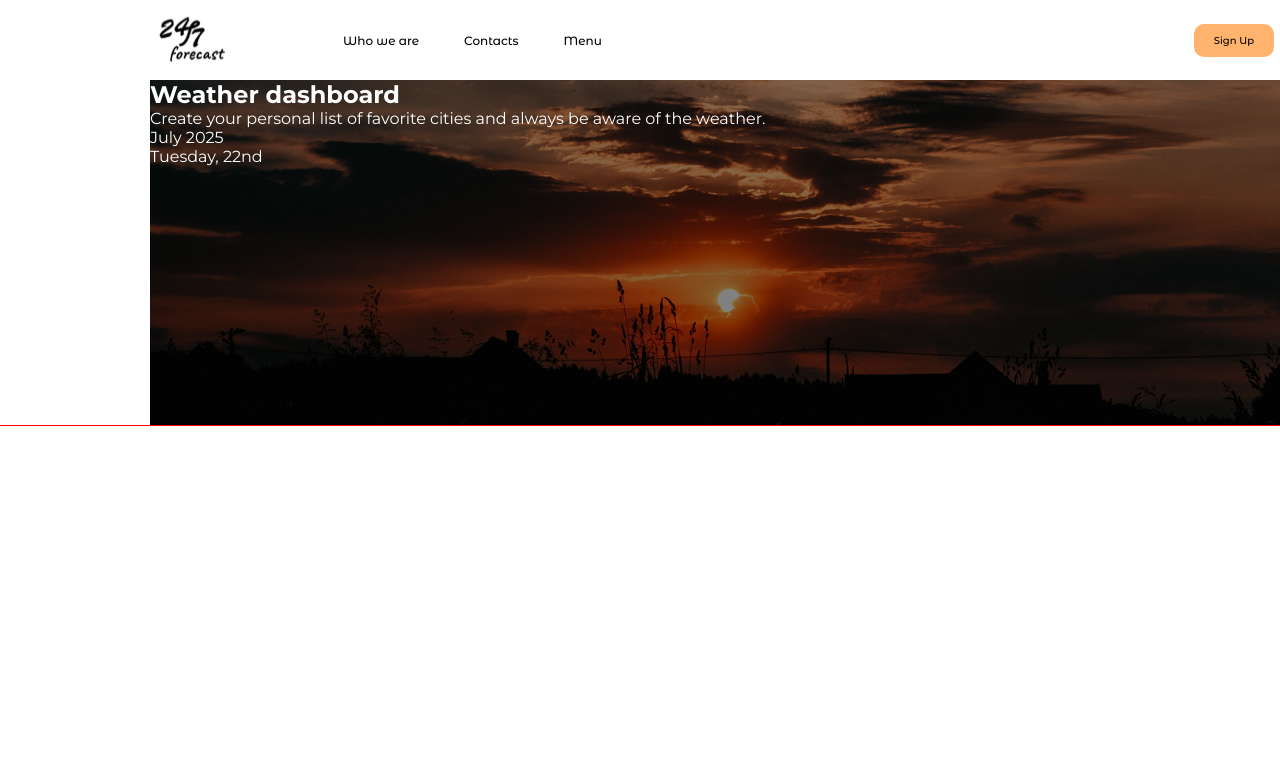
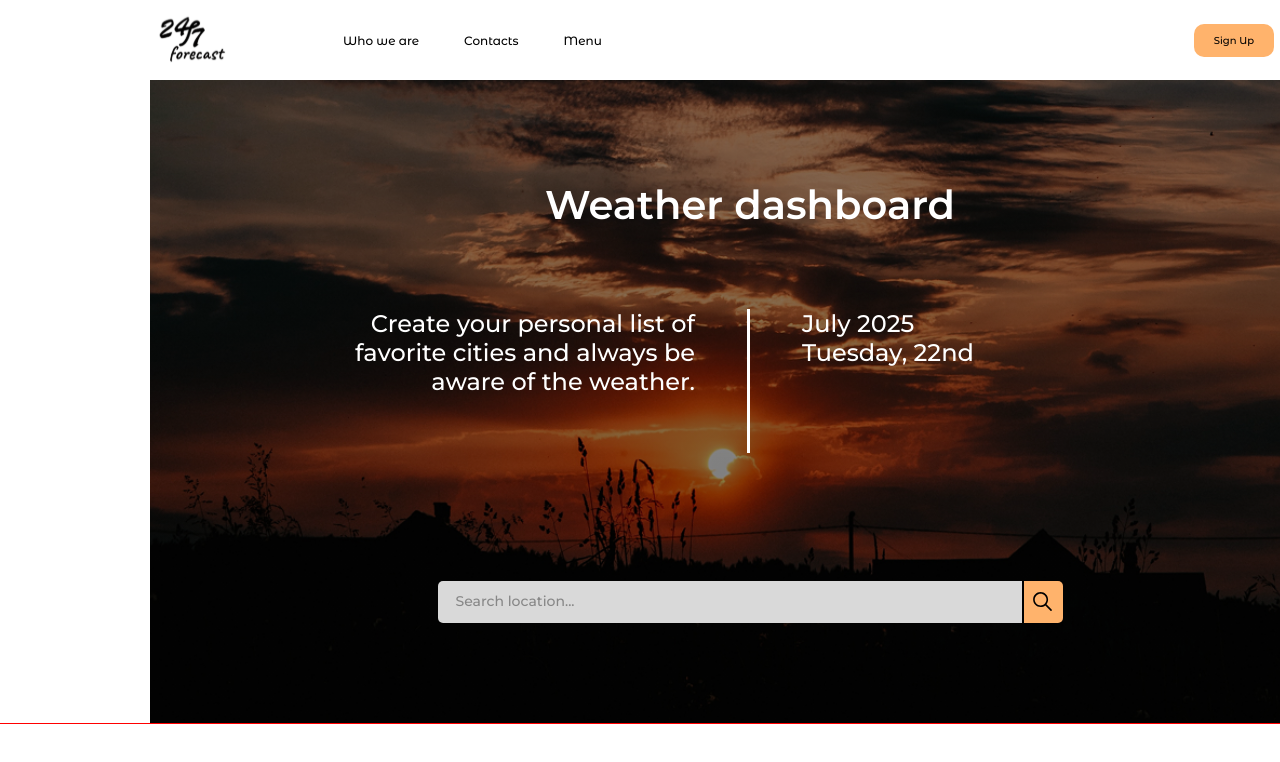
Before and after one commit to sanchousser/weather-dashboard, a React (Create React App) app: page / in a window 1280 px wide. Shown: the top 762 px of the page. Built offline with nearby package versions, Linux system fonts and the light colour scheme.

Commit message:
upd hero

```diff
--- a/src/components/App.jsx
+++ b/src/components/App.jsx
@@ -4,9 +4,11 @@ import Hero from './Hero/Hero';
 
 export const App = () => {
   return (
-    <Container>
-      <Header />
-      <Hero />
-    </Container>
+    <>
+      <Container>
+        <Header />
+        <Hero />
+      </Container>
+    </>
   );
 };
--- a/src/components/Hero/Hero.jsx
+++ b/src/components/Hero/Hero.jsx
@@ -1,4 +1,5 @@
 import { format } from 'date-fns';
+import { IoIosSearch } from 'react-icons/io';
 import css from './Hero.module.css';
 
 export default function Hero({ date = new Date() }) {
@@ -8,15 +9,32 @@ export default function Hero({ date = new Date() }) {
   return (
     <section className={css.hero__section}>
       <h1 className={css.hero__title}>Weather dashboard</h1>
-      <div className={css.line}></div>
-      <p>
-        Create your personal list of favorite cities and always be aware of the
-        weather.
-      </p>
-      <p className={css.hero__data}>
-        {line1} <br />
-        {line2}
-      </p>
+      <div className={css.hero__thumb}>
+        <div className={css.line__mobile}></div>
+        <div className={css.hero__box}>
+          <p className={css.hero__text}>
+            Create your personal list of favorite cities and always be aware of
+            the weather.
+          </p>
+          <div className={css.line}></div>
+
+          <p className={css.hero__data}>
+            {line1} <br />
+            {line2}
+          </p>
+        </div>
+      </div>
+
+      <form className={css.hero__form}>
+        <input
+          className={css.hero__input}
+          type="text"
+          placeholder="Search location..."
+        />
+        <button className={css.hero__btn} type="button">
+          <IoIosSearch className={css.hero__icon} />
+        </button>
+      </form>
     </section>
   );
 }
--- a/src/components/Hero/Hero.module.css
+++ b/src/components/Hero/Hero.module.css
@@ -1,5 +1,5 @@
 .hero__section {
-  height: 345px;
+  /* height: 345px; */
   background-image: linear-gradient(rgba(0, 0, 0, 0.48), rgba(0, 0, 0, 0.48)),
     url(../../imgs/hero.jpg);
 
@@ -7,4 +7,209 @@
   background-position: center;
   background-repeat: no-repeat;
   color: #fff;
+  width: 100%;
+
+  padding-top: 50px;
+  padding-bottom: 100px;
+
+  @media screen and (min-width: 768px) {
+    padding: 40px 0;
+  }
+
+  @media screen and (min-width: 1200px) {
+    padding: 100px 0;
+  }
 }
+
+.hero__title {
+  text-align: center;
+  font-size: 14px;
+  font-weight: 600;
+  margin-bottom: 35px;
+  color: #fff;
+
+  @media screen and (min-width: 768px) {
+    font-size: 20px;
+    margin-bottom: 40px;
+  }
+
+  @media screen and (min-width: 1200px) {
+    font-size: 40px;
+    margin-bottom: 80px;
+  }
+}
+
+.hero__thumb {
+  display: flex;
+  justify-content: center;
+  gap: 25px;
+  margin-bottom: 48px;
+}
+
+.hero__box {
+  @media screen and (min-width: 768px) {
+    display: flex;
+    justify-content: center;
+    gap: 34px;
+    margin: 0 auto;
+    margin-left: 180px;
+  }
+
+  @media screen and (min-width: 1200px) {
+    gap: 52px;
+    margin-left: 200px;
+    margin-bottom: 80px;
+  }
+}
+
+.hero__text {
+  width: 136px;
+  font-size: 10px;
+  font-weight: 500;
+
+  margin-bottom: 20px;
+
+  @media screen and (min-width: 768px) {
+    font-size: 14px;
+    text-align: right;
+    width: 172px;
+  }
+
+  @media screen and (min-width: 1200px) {
+    font-size: 24px;
+    width: 345px;
+  }
+}
+
+.line__mobile {
+  width: 2px;
+  height: 80px;
+  background-color: #fff;
+
+  @media screen and (min-width: 768px) {
+    display: none;
+  }
+}
+
+.line {
+  @media screen and (min-width: 768px) {
+    width: 2px;
+    height: 110px;
+    background-color: #fff;
+  }
+
+  @media screen and (min-width: 1200px) {
+    width: 3px;
+    height: 144px;
+  }
+}
+
+.hero__data {
+  font-family: Montserrat;
+  font-size: 10px;
+  font-weight: 500;
+
+  @media screen and (min-width: 768px) {
+    font-size: 14px;
+  }
+
+  @media screen and (min-width: 1200px) {
+    font-size: 24px;
+  }
+}
+
+.hero__form {
+  margin: 0 auto;
+  width: 175px;
+  display: flex;
+  justify-content: center;
+  align-items: center;
+
+  @media screen and (min-width: 768px) {
+    width: 402px;
+  }
+
+  @media screen and (min-width: 1200px) {
+    width: 625px;
+  }
+}
+
+.hero__input {
+  background-color: #d9d9d9;
+  height: 14px;
+  border: none;
+  border-radius: 5px 0px 0px 5px;
+  outline: none;
+
+  padding-left: 10px;
+
+  @media screen and (min-width: 768px) {
+    border-radius: 10px 0px 0px 10px;
+    height: 25px;
+    width: 372px;
+
+    padding-left: 18px;
+  }
+
+  @media screen and (min-width: 1200px) {
+    height: 40px;
+    border-radius: 5px 0px 0px 5px;
+    width: 580px;
+  }
+
+  &::placeholder {
+    font-family: Montserrat, sans-serif;
+    color: #878787;
+    font-size: 7px;
+    font-weight: 500;
+    position: relative;
+    bottom: 2px;
+
+    @media screen and (min-width: 768px) {
+      font-size: 10px;
+      bottom: 1px;
+    }
+
+    @media screen and (min-width: 1200px) {
+      font-size: 14px;
+    }
+  }
+}
+
+.hero__btn {
+  border-radius: 0px 5px 5px 0px;
+  border-left: 2px solid #000;
+  background: #ffb36c;
+  border-top: none;
+  border-bottom: none;
+  border-right: none;
+
+  @media screen and (min-width: 768px) {
+    padding: 4.5px;
+    border-radius: 0px 10px 10px 0px;
+  }
+
+  @media screen and (min-width: 1200px) {
+    padding: 7px;
+    border-radius: 0px 5px 5px 0px;
+  }
+}
+
+.hero__icon {
+  position: relative;
+  top: 1px;
+
+  width: 9px;
+  height: 9px;
+
+  @media screen and (min-width: 768px) {
+    width: 15px;
+    height: 15px;
+    right: 1px;
+  }
+
+  @media screen and (min-width: 1200px) {
+    width: 25px;
+    height: 25px;
+  }
+}
```
